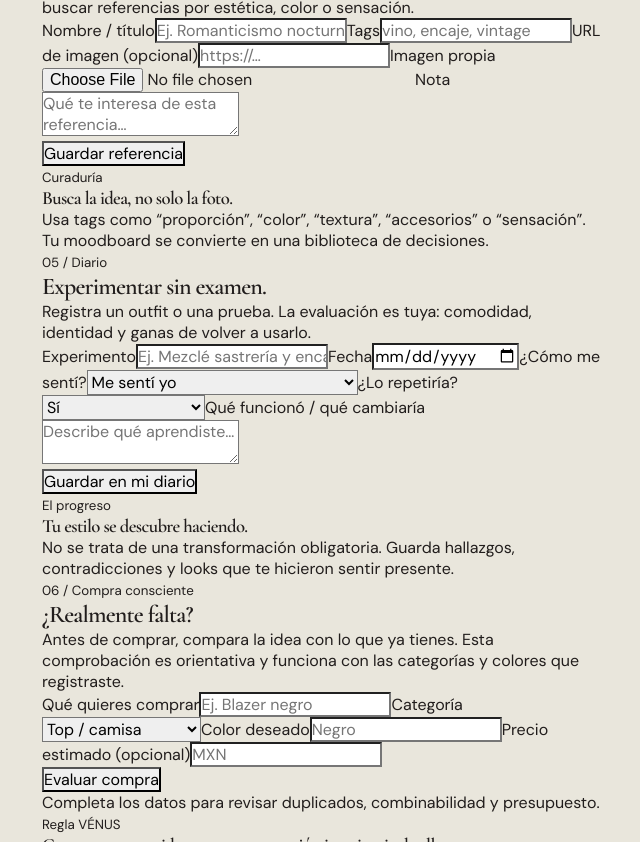
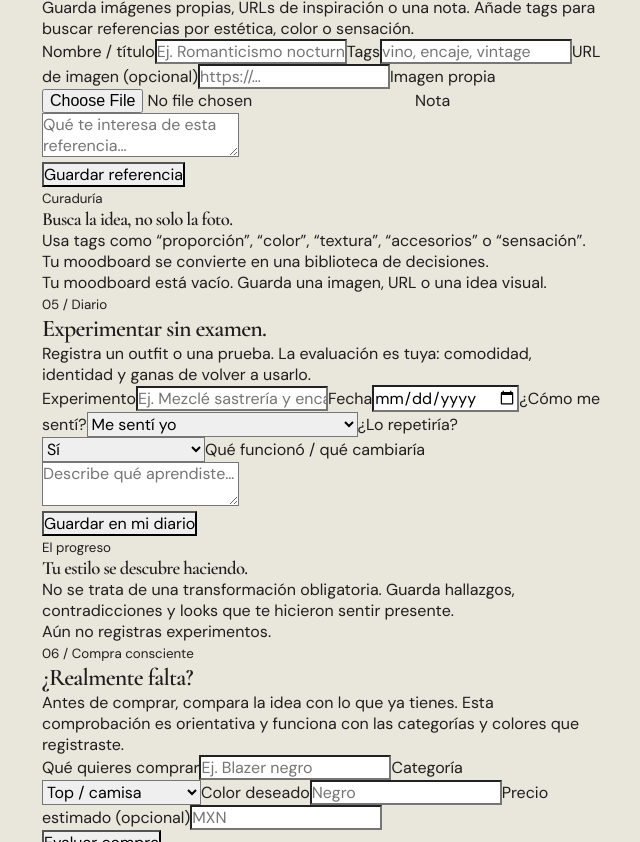
Before and after one commit to 18040188-hash/Kibbe, a plain HTML site: page atelier.html in a window 1280 px wide. Shown: the part 1599-2441 px from the top of the page, without its empty margins (318-958 px from the left). Drawn offline with nearby package versions, Linux system fonts and the light colour scheme; a web font is replaced by a local one.

Commit message:
fix(style-lab): split helper declarations into valid script lines

```diff
--- a/atelier.html
+++ b/atelier.html
@@ -97,7 +97,9 @@ body{background:var(--lab-bg);color:var(--lab-ink)}
 (()=> {
 const KEYS={wardrobe:'venusWardrobeV1',mood:'venusMoodboardV1',experiments:'venusExperimentsV1',profile:'venusGlowUpProfile',saved:'venusSavedLook'};
 const $=id=>document.getElementById(id);
-const safe=(v)=>String(v??'').replace(/[&<>"']/g,c=>({'&':'&amp;','<':'&lt;','>':'&gt;','"':'&quot;',"'":'&#39;'}[c]));\nconst uid=()=>globalThis.crypto?.randomUUID?globalThis.uid():('v-'+Date.now()+'-'+Math.random().toString(36).slice(2));\nconst safeImageURL=(v)=>{try{const u=new URL(v,location.href);return ['https:','http:'].includes(u.protocol)?u.href:''}catch{return ''}};
+const safe=(v)=>String(v??'').replace(/[&<>"']/g,c=>({'&':'&amp;','<':'&lt;','>':'&gt;','"':'&quot;',"'":'&#39;'}[c]));
+const uid=()=>globalThis.crypto?.randomUUID?globalThis.crypto.randomUUID():('v-'+Date.now()+'-'+Math.random().toString(36).slice(2));
+const safeImageURL=(v)=>{try{const u=new URL(v,location.href);return ['https:','http:'].includes(u.protocol)?u.href:''}catch{return ''}};
 const read=(k)=>{try{return JSON.parse(localStorage.getItem(k)||'[]')}catch{return []}};
 const write=(k,v)=>{try{localStorage.setItem(k,JSON.stringify(v));return true}catch(e){return false}};
 let wardrobe=read(KEYS.wardrobe),mood=read(KEYS.mood),experiments=read(KEYS.experiments),profile=null,lastOutfit=null;
```
